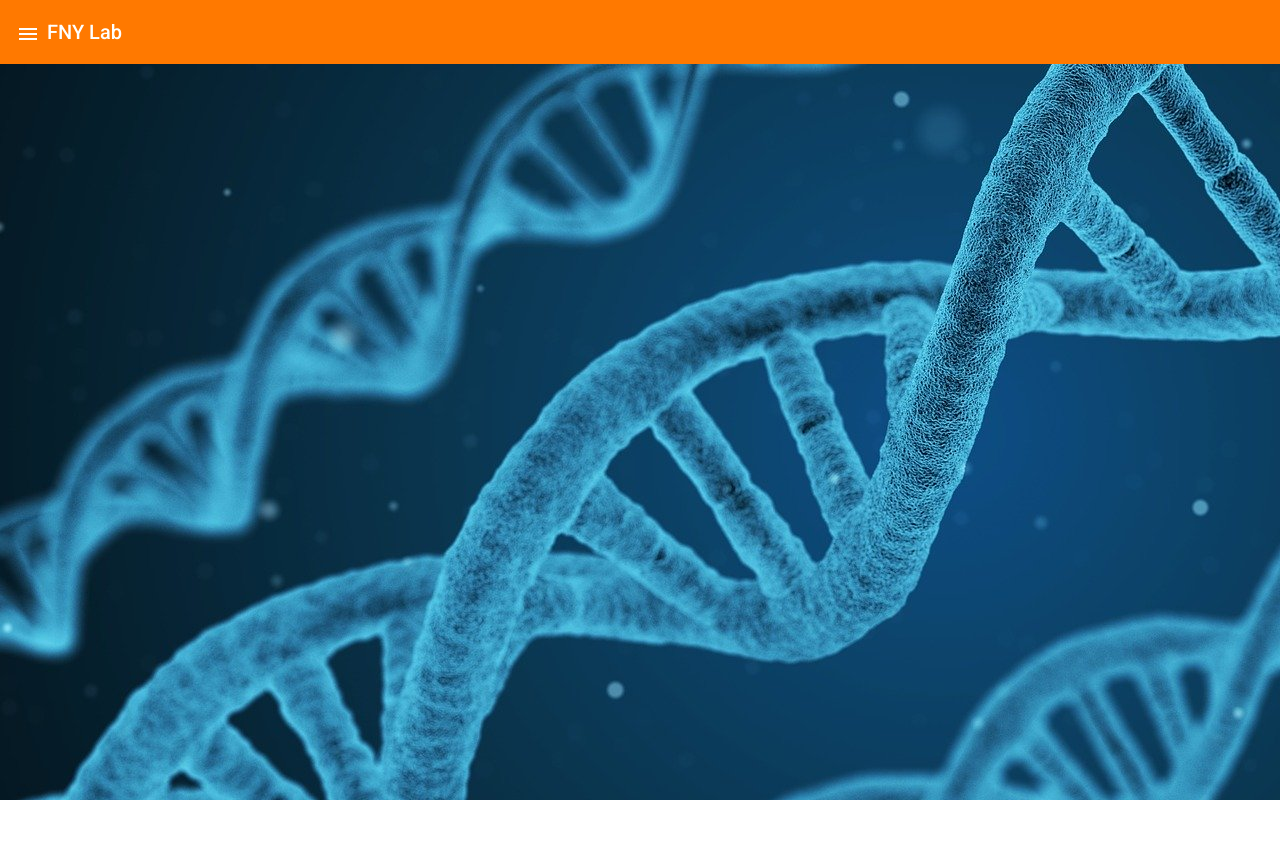
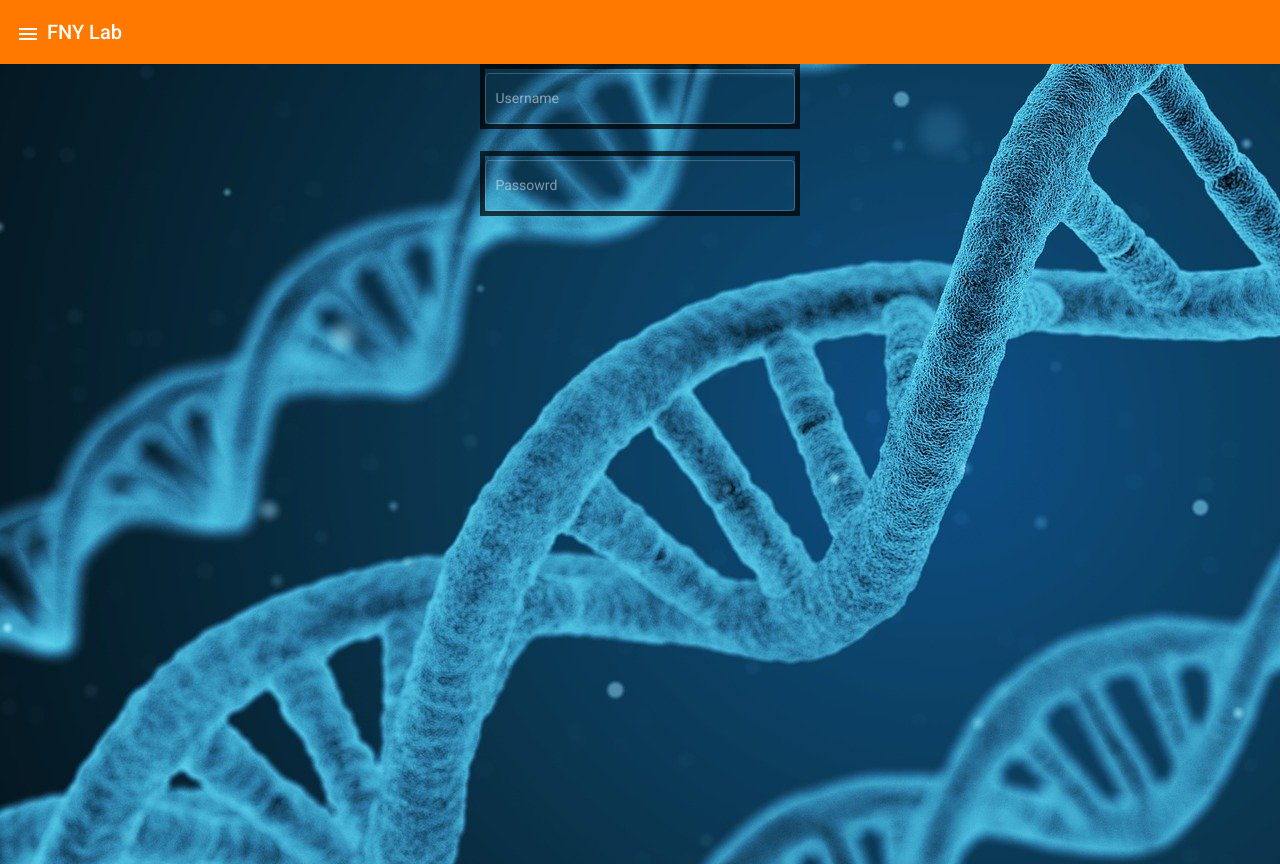
Before and after one commit to funydukenus/mousemanagementsite, an Angular app: page /login in a window 1280 px wide. Before the commit this address led to /. Before the commit the page ends 800 px from the top, so only its background shows below. Built offline with nearby package versions, Linux system fonts and the light colour scheme.

Commit message:
1. Adding flexible side bar process 2. Adding draft login page

```diff
--- a/src/app/app.component.html
+++ b/src/app/app.component.html
@@ -4,7 +4,7 @@
       <img src='/assets/images/dukenus-logo.png'/>
     </div>
     <mat-list>
-      <a mat-list-item (click)="UploadClick()">
+      <a *ngIf="IsHarvestMousePage()" mat-list-item (click)="UploadClick()">
         Upload CSV File
       </a>
      </mat-list>
--- a/src/app/app.component.scss
+++ b/src/app/app.component.scss
@@ -6,3 +6,7 @@
   color: black;
   height: 100%;
 }
+
+.root-container{
+   height: 100vh;
+}
--- a/src/app/app.component.ts
+++ b/src/app/app.component.ts
@@ -9,15 +9,33 @@ import { MatDrawer } from '@angular/material/sidenav';
 })
 export class AppComponent {
   title = 'mousemanagementsite';
-
+  type:string = 'main';
   @ViewChild('sidenav') sideNav: MatDrawer;
 
   constructor(
    private _eventEmiter: EventEmiterService
-  ){}
+  ){
+     this._eventEmiter.pageLocIndicator.subscribe(
+        data => {
+          this.ModifySideBarChoice(data);
+        }
+     )
+  }
 
   UploadClick(){
      this._eventEmiter.sendMessage();
      this.sideNav.close();
   }
+
+  ModifySideBarChoice(inputType){
+   this.type = inputType;
+  }
+
+  IsMainPage(){
+     return this.type === 'main';
+  }
+
+  IsHarvestMousePage(){
+     return this.type === 'mousetable'
+  }
 }
--- a/src/app/app.module.ts
+++ b/src/app/app.module.ts
@@ -40,6 +40,7 @@ import { DialogConfirmationComponent, DialogSimpleConfirmationComponent, DialogS
 import { ReactiveFormsModule } from '@angular/forms';
 
 import { EventEmiterService } from './service/event.emmiter.service';
+import { LoginpageComponent } from './loginpage/loginpage.component';
 
 @NgModule({
    declarations: [
@@ -52,7 +53,8 @@ import { EventEmiterService } from './service/event.emmiter.service';
       TableHeaderConverter,
       DialogConfirmationComponent,
       DialogSimpleConfirmationComponent,
-      DialogSingleEditComponent
+      DialogSingleEditComponent,
+      LoginpageComponent
    ],
    imports: [
       BrowserModule,
--- a/src/app/harvestmousetabpage/harvestmousetabpage.component.ts
+++ b/src/app/harvestmousetabpage/harvestmousetabpage.component.ts
@@ -65,6 +65,9 @@ export class HarvestmousetabpageComponent implements OnInit, AfterViewInit {
             this.uploadButtonClick();
          }
       )
+      this._eventEmiter.informPageLoc(
+         'mousetable'
+      );
    }
 
    refreshTabAndData():void{
--- /dev/null
+++ b/src/app/loginpage/loginpage.component.html
@@ -0,0 +1,10 @@
+<div class="login-block">
+   <mat-form-field appearance="outline">
+      <mat-label>Username</mat-label>
+      <input matInput>
+    </mat-form-field>
+    <mat-form-field appearance="outline">
+      <mat-label>Passowrd</mat-label>
+      <input matInput type="password">
+    </mat-form-field>
+</div>
--- /dev/null
+++ b/src/app/loginpage/loginpage.component.scss
@@ -0,0 +1,9 @@
+.login-block{
+   width: 25vw;
+   margin: 0 auto;
+   opacity: 70%;
+}
+
+.mat-form-field-flex{
+   border: black 5px solid !important  ;
+}
--- /dev/null
+++ b/src/app/loginpage/loginpage.component.ts
@@ -0,0 +1,16 @@
+import { Component, OnInit, ViewEncapsulation } from '@angular/core';
+
+@Component({
+  selector: 'app-loginpage',
+  templateUrl: './loginpage.component.html',
+  styleUrls: ['./loginpage.component.scss'],
+  encapsulation: ViewEncapsulation.None
+})
+export class LoginpageComponent implements OnInit {
+
+  constructor() { }
+
+  ngOnInit(): void {
+  }
+
+}
--- a/src/app/mainpage/mainpage.component.ts
+++ b/src/app/mainpage/mainpage.component.ts
@@ -4,6 +4,8 @@ import { Router } from '@angular/router';
 // Import UI Related module
 import { MatGridListModule } from '@angular/material/grid-list';
 import { interval, Observable } from 'rxjs';
+
+import { EventEmiterService } from '../service/event.emmiter.service';
 
 @Component({
    selector: 'app-mainpage',
@@ -14,9 +16,9 @@ export class MainpageComponent implements OnInit {
 
    todayDate = new Date().toLocaleString();
 
-   constructor(private _router: Router) {
-
-   }
+   constructor(
+      private _router: Router,
+      private _eventEmiter: EventEmiterService) {}
 
    ngOnInit(): void {
 
@@ -24,6 +26,9 @@ export class MainpageComponent implements OnInit {
       let sub = interval(1000).subscribe(x => {
          this.todayDate = new Date().toLocaleString();
       });
+
+      this._eventEmiter.informPageLoc('main');
+
    }
 
    harvestMouseTableDirect()
--- a/src/app/service/event.emmiter.service.ts
+++ b/src/app/service/event.emmiter.service.ts
@@ -5,9 +5,16 @@ export class EventEmiterService {
 
   dataStr = new EventEmitter();
 
+  pageLocIndicator = new EventEmitter();
+
   constructor() { }
 
   sendMessage() {
     this.dataStr.emit();
   }
+
+  informPageLoc(loc){
+     this.pageLocIndicator.emit(loc);
+  }
+
 }
```
Also changed, not shown: src/app/app-routing.module.ts (+7 -1 lines), 1 other file (tests, documents, lock files or other folders).
